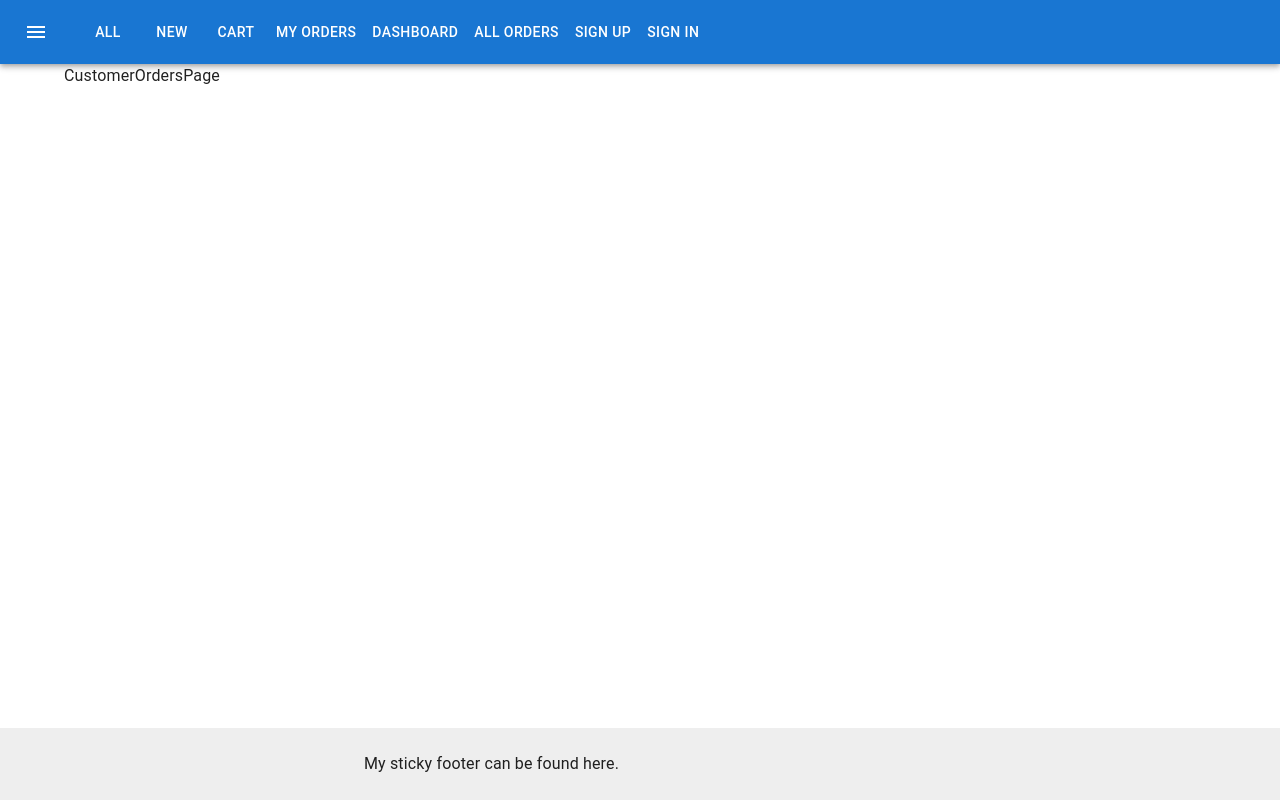
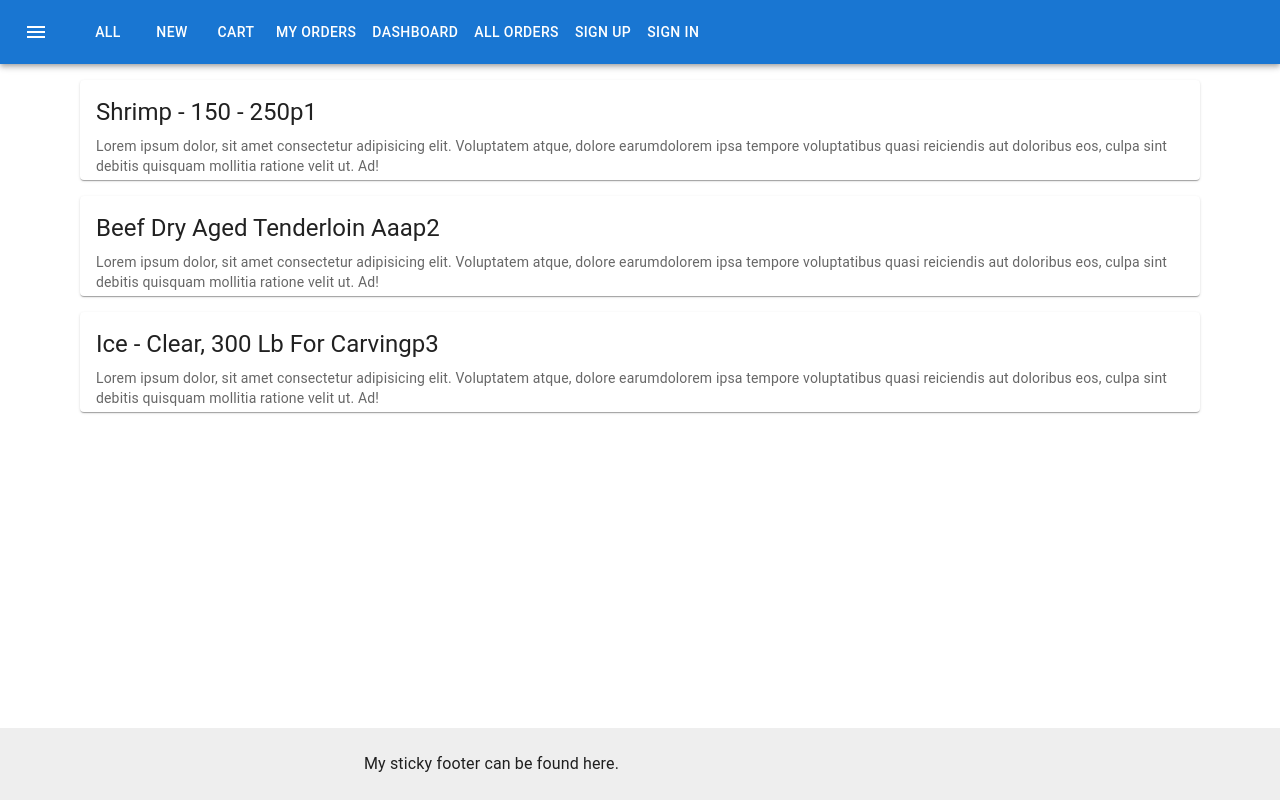
Before and after one commit to raudzius/Store_Present-Academy, a React (Create React App) app: page /customer/orders in a window 1280 px wide. Built offline with nearby package versions, Linux system fonts and the light colour scheme; the HTML template or start-up script is replaced by a standard one.

Commit message:
feat: init customer orders page

```diff
--- a/src/authorized/customer/pages/CustomerOrdersPage.tsx
+++ b/src/authorized/customer/pages/CustomerOrdersPage.tsx
@@ -1,5 +1,30 @@
 import React from 'react';
+import OrdersList from '../../shared/components/OrdersList';
 
-const CustomerOrdersPage = () => <div>CustomerOrdersPage</div>;
+const orders: Product[] = [
+  {
+    id: 'p1',
+    title: 'Shrimp - 150 - 250',
+    image: 'http://dummyimage.com/194x100.png/5fa2dd/ffffff',
+    description:
+      'Lorem ipsum dolor, sit amet consectetur adipisicing elit. Voluptatem atque, dolore earumdolorem ipsa tempore voluptatibus quasi reiciendis aut doloribus eos, culpa sint debitis quisquam mollitia ratione velit ut. Ad!',
+  },
+  {
+    id: 'p2',
+    title: 'Beef Dry Aged Tenderloin Aaa',
+    image: 'http://dummyimage.com/147x100.png/ff4444/ffffff',
+    description:
+      'Lorem ipsum dolor, sit amet consectetur adipisicing elit. Voluptatem atque, dolore earumdolorem ipsa tempore voluptatibus quasi reiciendis aut doloribus eos, culpa sint debitis quisquam mollitia ratione velit ut. Ad!',
+  },
+  {
+    id: 'p3',
+    title: 'Ice - Clear, 300 Lb For Carving',
+    image: 'http://dummyimage.com/175x100.png/ff4444/ffffff',
+    description:
+      'Lorem ipsum dolor, sit amet consectetur adipisicing elit. Voluptatem atque, dolore earumdolorem ipsa tempore voluptatibus quasi reiciendis aut doloribus eos, culpa sint debitis quisquam mollitia ratione velit ut. Ad!',
+  },
+];
+
+const CustomerOrdersPage: React.FC = () => <OrdersList orders={orders} />;
 
 export default CustomerOrdersPage;
```
